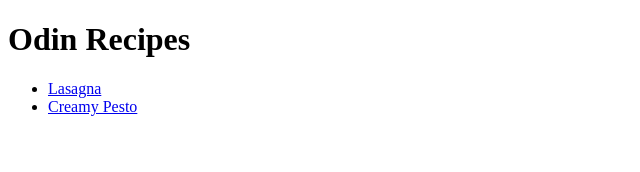
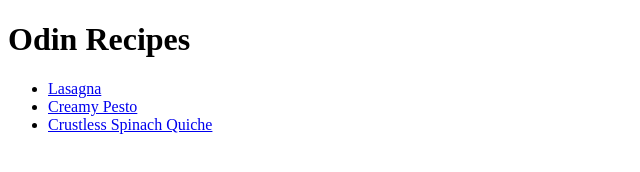
Before and after one commit to yenaras/odin-recipes, a plain HTML site: page index.html in a window 1280 px wide. Shown: the whole page, without its empty margins (0-640 px from the left). Drawn offline with Linux system fonts and the light colour scheme.

Commit message:
added crustless spinach quiche recipe and image

```diff
--- a/index.html
+++ b/index.html
@@ -10,6 +10,7 @@
         <ul>
             <li><a href="recipes/lasagna.html">Lasagna</a></li>
             <li><a href="recipes/creamy-pesto.html">Creamy Pesto</a></li>
+            <li><a href="recipes/crustless-spinach-quiche.html">Crustless Spinach Quiche</a></li>
         </ul>
     </body>
 </html>
```
Also changed, not shown: images/crustless-spinach-quiche.jpg (added), 1 other file.
